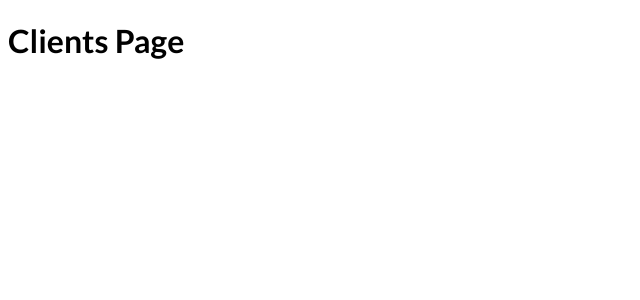
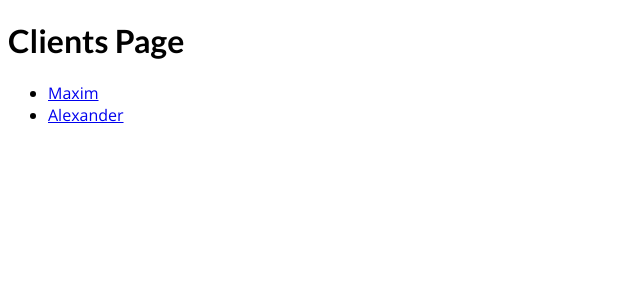
Before and after one commit to JaneEllison/nextjs-course, a Next.js app: page /clients in a window 1280 px wide. Shown: the top 300 px of the page, without its empty margins (0-640 px from the left). Built offline with nearby package versions, Linux system fonts and the light colour scheme.

Commit message:
feat: add Link component

```diff
--- a/pages/clients/index.js
+++ b/pages/clients/index.js
@@ -1,9 +1,35 @@
+import Link from "next/link";
+
 function ClientsPage () {
+    const clients = [
+        {
+            id: 'max',
+            name: 'Maxim',
+        },
+        {
+            id: 'alex',
+            name: 'Alexander',
+        }
+    ];
+
     return(
         <div>
             <h1>Clients Page</h1>
+            <ul>
+                {clients.map((client) => (
+                        <li key={client.id}>
+                            <Link href={{
+                                pathname: '/clients/[id]',
+                                query: {
+                                    id: client.id,
+                                }
+                            }}>{client.name}</Link>
+                        </li>
+                    )
+                )}
+            </ul>
         </div>
-    )
+    );
 }
 
 export default ClientsPage;
```
Also changed, not shown: pages/404.js (added, +9 -0 lines), pages/clients/[id]/index.js (+12 -0 lines), pages/index.js (+12 -0 lines).
